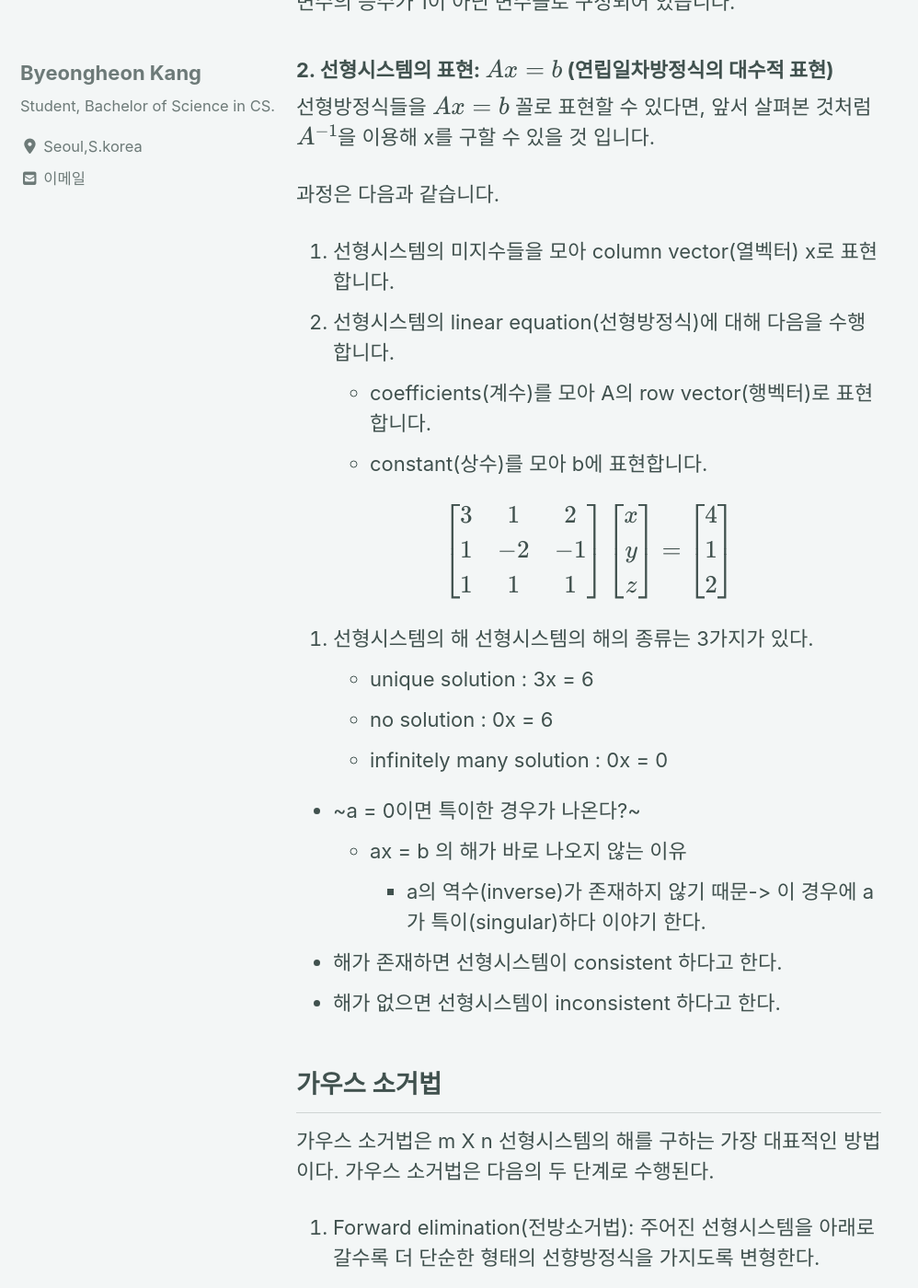
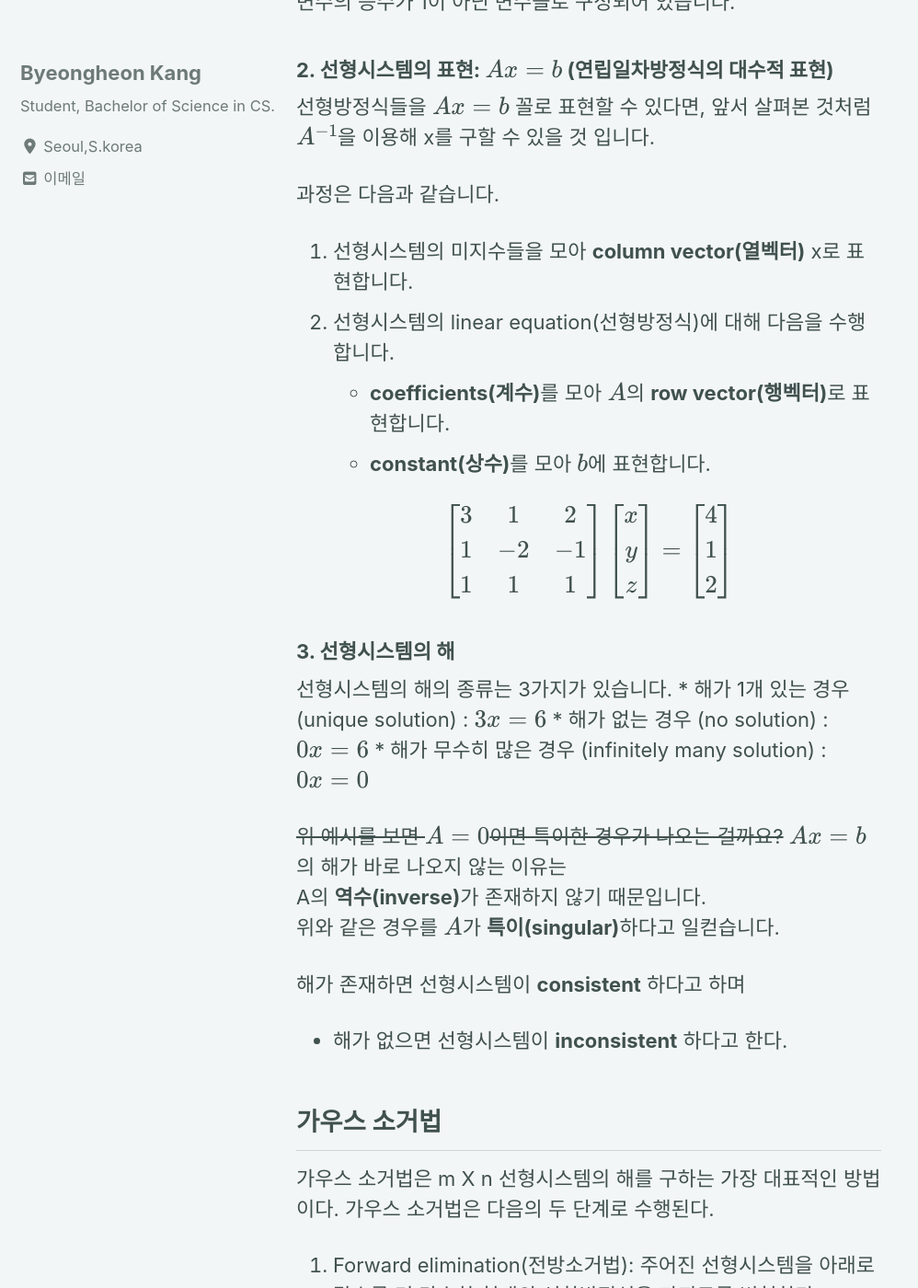
Before and after one commit to devtrail42/devtrail42.github.io, a Jekyll site: the page built from _posts/2020-12-07-linearSys.md, in a window 1280 px wide and 1400 px high, scrolled down 3075 px. Shown: the whole window at 92% size, without its empty margins (0-998 px from the left). Built offline with Jekyll 4.4.1, drawn with Linux system fonts in a browser that asks for light colours; cached includes are drawn as plain includes; nearby versions of some CDN libraries; formulas are drawn with MathJax 3; comment, search, counter and statistics services are not loaded.

Commit message:
edit linear post

```diff
--- a/_posts/2020-12-07-linearSys.md
+++ b/_posts/2020-12-07-linearSys.md
@@ -64,12 +64,12 @@ $$x - 2y = 1$$
 
 ### 1. 선형 방정식
 
-* linear
+* **linear**
 선의 형태를 나타내는 식?
 -> linear란 평면이나 왜곡되지 않은 공간(올곧은 공간)을 의미힙니다.
 ex) $3x + y + z = 4$ -> 평면 (올곧게 그려진다) -> linear하다.
 
-* unknown(variable)
+* **unknown(variable)**
 우리가 알아내려는 미지수들을 의미합니다. ex) $x, y, z ...$
 
 $$ 3x + y + z = 4 $$
@@ -88,10 +88,10 @@ $$ x + y + z = 2 $$
 앞서 살펴본 것처럼 $A^{-1}$을 이용해 x를 구할 수 있을 것 입니다.
 
 과정은 다음과 같습니다.
-1. 선형시스템의 미지수들을 모아 column vector(열벡터) x로 표현합니다.
+1. 선형시스템의 미지수들을 모아 **column vector(열벡터)** x로 표현합니다.
 2. 선형시스템의 linear equation(선형방정식)에 대해 다음을 수행합니다.
-    - coefficients(계수)를 모아 A의 row vector(행벡터)로 표현합니다.
-    - constant(상수)를 모아 b에 표현합니다.
+    - **coefficients(계수)**를 모아 $A$의 **row vector(행벡터)**로 표현합니다.
+    - **constant(상수)**를 모아 $b$에 표현합니다.
 
 $$\begin{bmatrix}
 3 & 1 & 2\\
@@ -111,18 +111,20 @@ z
 \end{bmatrix}
 $$
 
-3. 선형시스템의 해
-선형시스템의 해의 종류는 3가지가 있다.
-    * unique solution : 3x = 6
-    * no solution : 0x = 6
-    * infinitely many solution : 0x = 0
+### 3. 선형시스템의 해
 
-* ~a = 0이면 특이한 경우가 나온다?~
-    * ax = b 의 해가 바로 나오지 않는 이유
-        * a의 역수(inverse)가 존재하지 않기 때문-> 이 경우에 a가 특이(singular)하다 이야기 한다.
+선형시스템의 해의 종류는 3가지가 있습니다.
+    * 해가 1개 있는 경우 (unique solution) : $3x = 6$
+    * 해가 없는 경우 (no solution) : $0x = 6$
+    * 해가 무수히 많은 경우 (infinitely many solution) : $0x = 0$
 
-* 해가 존재하면 선형시스템이 consistent 하다고 한다.
-* 해가 없으면 선형시스템이 inconsistent 하다고 한다.
+~~위 예시를 보면 $A = 0$이면 특이한 경우가 나오는 걸까요?~~
+$Ax = b$ 의 해가 바로 나오지 않는 이유는
+A의 **역수(inverse)**가 존재하지 않기 때문입니다.
+위와 같은 경우를 $A$가 **특이(singular)**하다고 일컫습니다.
+
+해가 존재하면 선형시스템이 **consistent** 하다고 하며
+* 해가 없으면 선형시스템이 **inconsistent** 하다고 한다.
 
 
 ## 가우스 소거법
```
